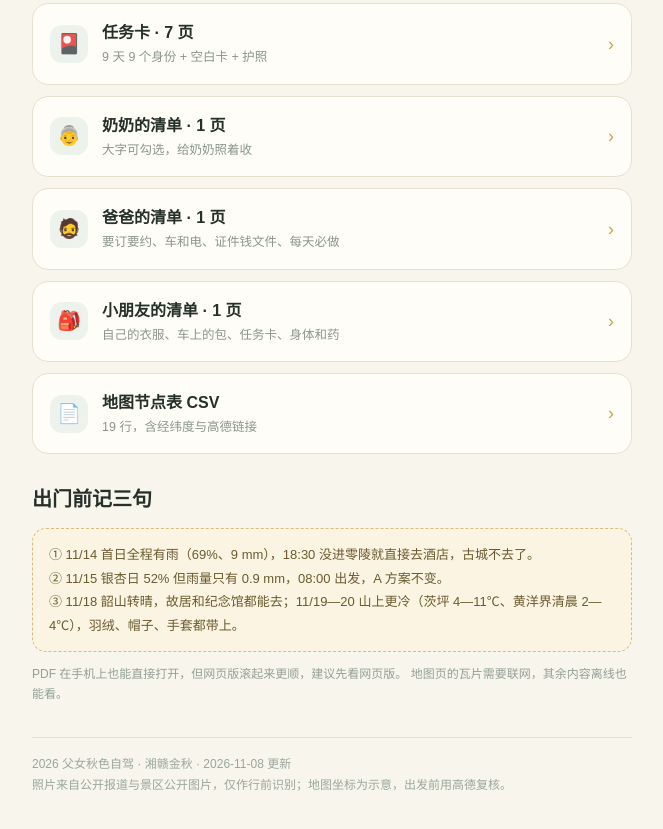
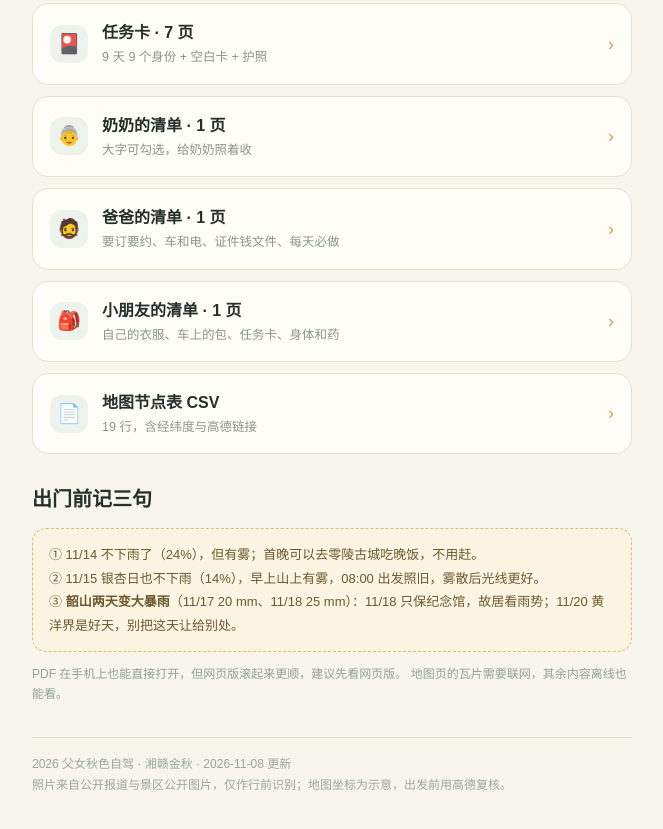
Before and after one commit to 99881/qiuse, a plain HTML site: page index.html in a window 1280 px wide. Shown: the part 1354-2183 px from the top of the page, without its empty margins (308-971 px from the left). Drawn offline with Linux system fonts and the light colour scheme.

Commit message:
11/11 天气更新与行程调整：index.html

```diff
--- a/index.html
+++ b/index.html
@@ -134,9 +134,9 @@ footer{margin-top:32px;padding-top:16px;border-top:1px solid #e6e0cf;font-size:1
 
 <h2>出门前记三句</h2>
 <div class="note">
-  ① 11/14 首日全程有雨（69%、9 mm），18:30 没进零陵就直接去酒店，古城不去了。<br>
-  ② 11/15 银杏日 52% 但雨量只有 0.9 mm，08:00 出发，A 方案不变。<br>
-  ③ 11/18 韶山转晴，故居和纪念馆都能去；11/19—20 山上更冷（茨坪 4—11℃、黄洋界清晨 2—4℃），羽绒、帽子、手套都带上。
+  ① 11/14 不下雨了（24%），但有雾；首晚可以去零陵古城吃晚饭，不用赶。<br>
+  ② 11/15 银杏日也不下雨（14%），早上山上有雾，08:00 出发照旧，雾散后光线更好。<br>
+  ③ <b>韶山两天变大暴雨</b>（11/17 20 mm、11/18 25 mm）：11/18 只保纪念馆，故居看雨势；11/20 黄洋界是好天，别把这天让给别处。
 </div>
 
 <p class="small">PDF 在手机上也能直接打开，但网页版滚起来更顺，建议先看网页版。
```
